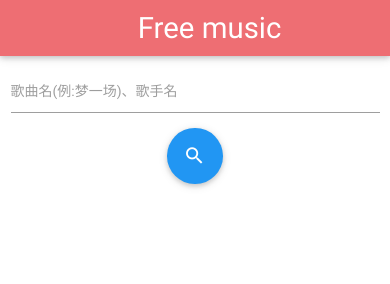
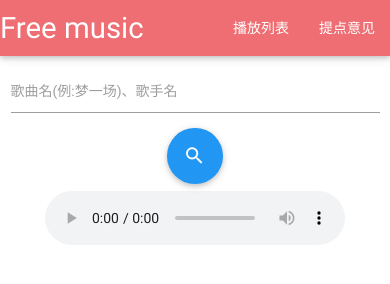
Before and after one commit to wangrj2015/make_music_free, a plain HTML site: page resources/index.html in a window 390 px wide. Drawn offline with Linux system fonts and the light colour scheme.

Commit message:
nav样式调整

```diff
--- a/resources/index.html
+++ b/resources/index.html
@@ -23,17 +23,34 @@
     z-index: 998;
     min-width: 200px;
   }
+  /* 在大屏下也居中 */
+  .brand-logo {
+    left: 50%;
+    -webkit-transform: translateX(-50%);
+    -moz-transform: translateX(-50%);
+    -ms-transform: translateX(-50%);
+    -o-transform: translateX(-50%);
+    transform: translateX(-50%);
+  }
+  /* 小屏幕下靠左 */
+  @media only screen and (max-width: 992px) {
+    .brand-logo {
+      left: 0!important;
+      transform: none!important;
+    }
+  }
 </style>
 </head>
 <body>
 	<nav>
     	<div class="nav-wrapper">
-    		<a href="#" class="brand-logo">&nbsp;&nbsp;&nbsp;&nbsp;Free music</a>
-    		<ul id="nav-mobile" class="right hide-on-med-and-down">
+    		<a href="#" class="brand-logo">Free music</a>
+        <!-- <ul id="nav-mobile" class="right hide-on-med-and-down"> -->
+    		<ul id="nav-mobile" class="right">
           <li id="triggerOpenPlayList"><a href='#'>播放列表</a>
             <div class="collection" id="playlist">
-             <!--  <a href="#!" class="collection-item" data-url="xx">adsf</a>
-              <a href="#!" class="collection-item active" data-url="xsx">asdfa</a> -->
+              <a href="#!" class="collection-item" data-url="xx">adsf</a>
+              <a href="#!" class="collection-item active" data-url="xsx">asdfa</a>
             </div>
           </li>
           <li><a id='suggest' href="#">提点意见</a></li>
@@ -143,7 +160,6 @@
         Materialize.toast(text, 1000, 'rounded');
       }
     };
-
     var Music = {
       _$dom: null,
       initDom: function() {
@@ -262,7 +278,6 @@
     Playlist.init();
 
 
-
   });
 </script>
 </body>
```
